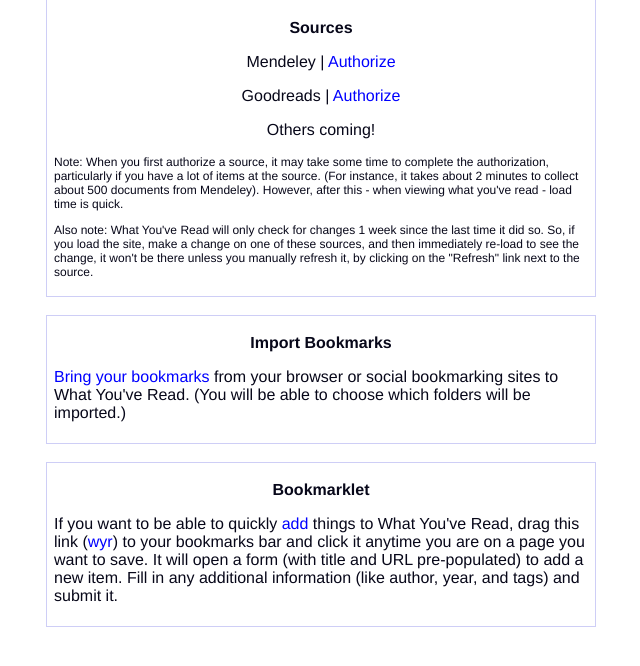
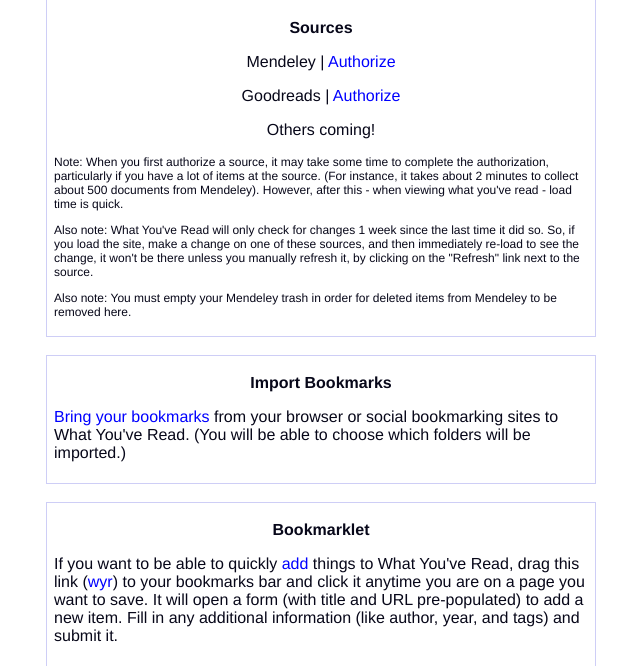
Before and after one commit to kdwarn/wyr, a Flask app: page /settings in a window 1280 px wide. Shown: the part 499-1165 px from the top of the page, without its empty margins (319-959 px from the left). Before the commit the page ends 1126 px from the top, so only its background shows below. Run offline with Flask 2, Linux system fonts and the light colour scheme; a user stored in the database is signed in; data comes from the database, SQL or seed files in the repository; data that the repository does not hold is empty; parts of the project's set-up code (start-up, migrations or seed data) failed here and were passed over.

Commit message:
add note about emptying trash on Mendeley

```diff
--- a/templates/settings.html
+++ b/templates/settings.html
@@ -81,6 +81,8 @@
         on one of these sources,
         and then immediately re-load to see the change, it won't be there unless
         you manually refresh it, by clicking on the "Refresh" link next to the source.</p>
+        <p class="info left">Also note: You must empty your Mendeley trash in order
+        for deleted items from Mendeley to be removed here.</p>
     </div>
     <br>
     <div class="box">
```
